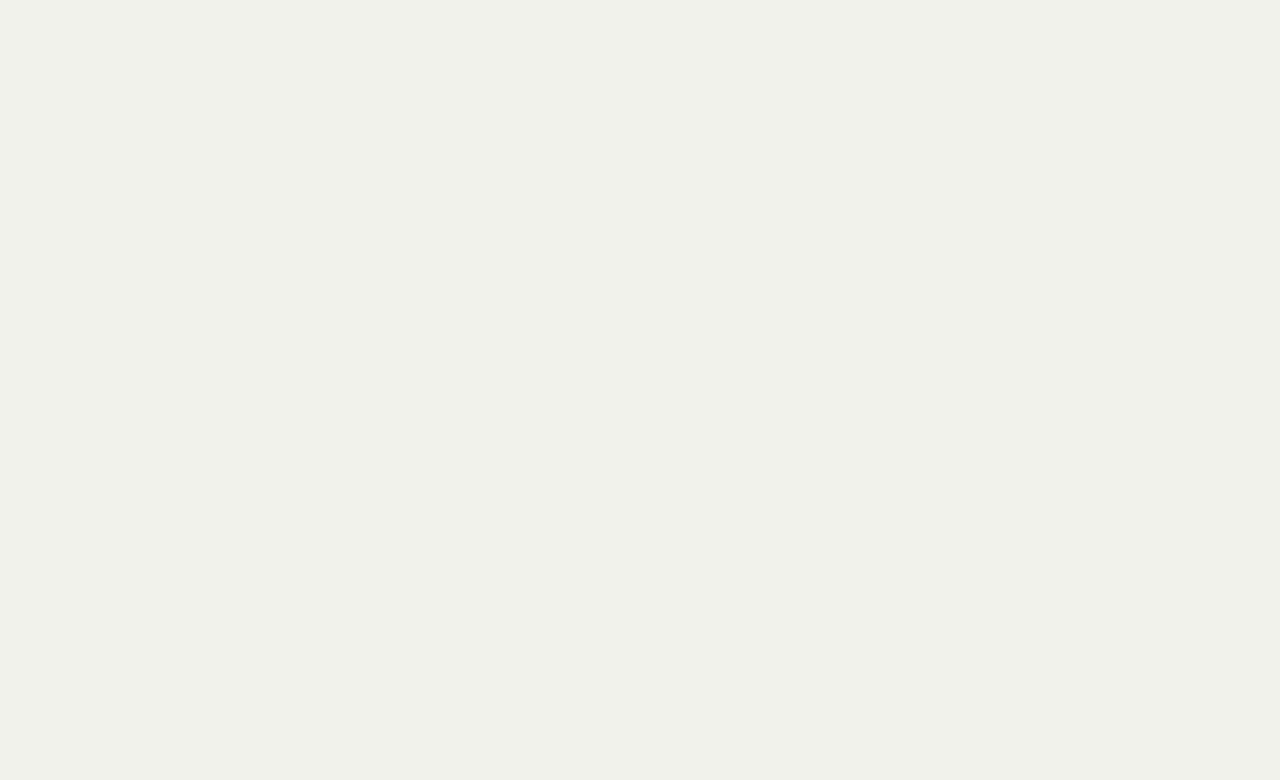
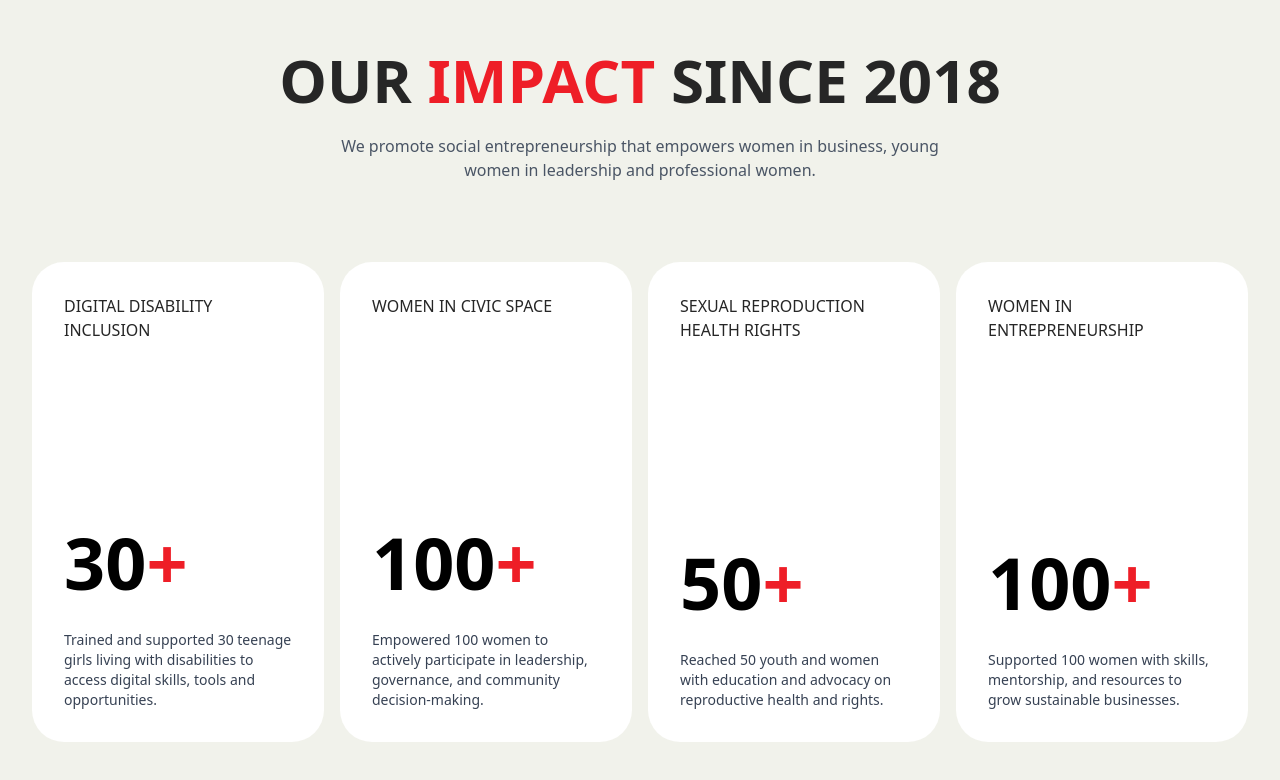
Before and after one commit to Citizen-Advancement-Initiative/cai-website, a Next.js app: page / in a window 1280 px wide. Shown: the part 1612-2392 px from the top of the page. Before the commit the page ends 1600 px from the top, so only its background shows below. Built offline with nearby package versions, Linux system fonts and the light colour scheme.

Commit message:
feat: add impact section

```diff
--- /dev/null
+++ b/src/app/_components/ImpactCard.tsx
@@ -0,0 +1,38 @@
+"use client"
+
+import { useEffect, useState } from "react";
+import { Achievement } from "../landing.utils";
+
+type Props = {
+  achievement: Achievement;
+};
+export default function ImpactCard({ achievement }: Props) {
+  const [displayCount, setDisplayCount] = useState(0);
+
+  useEffect(() => {
+    const intervalId = setInterval(() => {
+      setDisplayCount((prev) => {
+        if (prev < achievement.count) {
+          return prev + 1;
+        } else {
+          clearInterval(intervalId);
+          return prev;
+        }
+      });
+    }, 50);
+
+    return () => clearInterval(intervalId);
+  }, [achievement.count]);
+
+  return (
+    <article className="bg-white text-foreground rounded-4xl p-8 h-[480px] flex flex-col">
+      <p className="uppercase font-medium">{achievement.title}</p>
+
+      <p className="text-7xl font-bold text-black mt-auto mb-8">
+        {displayCount}
+        <span className="text-primary">+</span>
+      </p>
+      <p className="text-sm text-gray-700">{achievement.description}</p>
+    </article>
+  );
+}
--- a/src/app/landing.utils.ts
+++ b/src/app/landing.utils.ts
@@ -22,6 +22,9 @@ export const navItems: NavItem[] = [
       },
       {
         label: "Women in governance",
+      },
+      {
+        label: "Our Research",
       },
     ],
   },
@@ -76,3 +79,36 @@ export const navItems: NavItem[] = [
     label: "Get involved",
   },
 ];
+
+export type Achievement = {
+  title: string;
+  count: number;
+  description: string;
+};
+
+export const achievements: Achievement[] = [
+  {
+    title: "Digital disability inclusion",
+    count: 30,
+    description:
+      `Trained and supported 30 teenage girls living with disabilities to access digital skills, tools and opportunities.`,
+  },
+  {
+    title: "Women in civic space",
+    count: 100,
+    description:
+      "Empowered 100 women to actively participate in leadership, governance, and community decision-making.",
+  },
+  {
+    title: "Sexual reproduction health rights",
+    count: 50,
+    description:
+      "Reached 50 youth and women with education and advocacy on reproductive health and rights.",
+  },
+  {
+    title: "Women in entrepreneurship",
+    count: 100,
+    description:
+      "Supported 100 women with skills, mentorship, and resources to grow sustainable businesses.",
+  },
+];
--- a/src/app/page.tsx
+++ b/src/app/page.tsx
@@ -3,6 +3,8 @@ import heroImage from "@/assets/hero-image.jpeg";
 import Button from "@/components/Button";
 import { ArrowRightIcon } from "@heroicons/react/24/solid";
 import Header from "./_components/Header";
+import ImpactCard from "./_components/ImpactCard";
+import { achievements } from "./landing.utils";
 
 export default function Home() {
   return (
@@ -48,6 +50,23 @@ export default function Home() {
             </Button>
           </div>
         </section>
+
+        <section className="h-screen flex flex-col items-center justify-center px-8 pb-8">
+          <p className="text-6xl font-bold text-foreground mb-6 uppercase mt-[4%]">
+            Our <span className="text-primary">Impact</span> Since 2018
+          </p>
+
+          <p className="max-w-[70ch] text-center text-gray-600 mb-20">
+            We promote social entrepreneurship that empowers women in business,
+            young women in leadership and professional women.
+          </p>
+
+          <div className="grid grid-cols-4 gap-4 ">
+            {achievements.map((achievement) => (
+              <ImpactCard key={achievement.title} achievement={achievement} />
+            ))}
+          </div>
+        </section>
       </main>
     </>
   );
```
